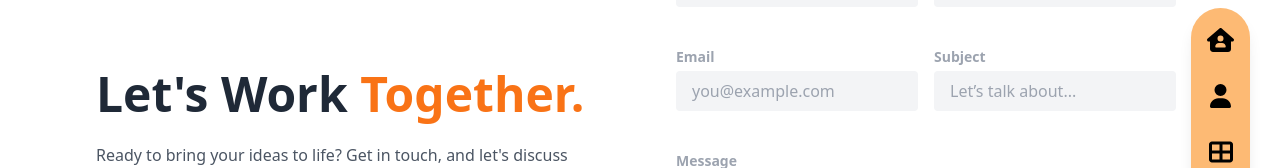
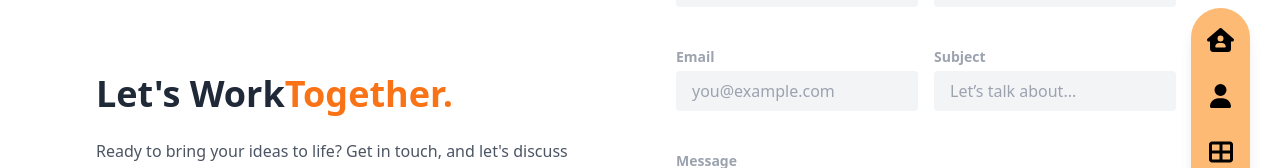
Before and after one commit to MBEDOBE/dkm, a React (Vite) app: page /contact in a window 1280 px wide. Shown: the part 276-444 px from the top of the page. Built offline with nearby package versions, Linux system fonts and the light colour scheme.

Commit message:
contact form updates

```diff
--- a/src/pages/contact/Contact.jsx
+++ b/src/pages/contact/Contact.jsx
@@ -122,7 +122,7 @@ const Contact = () => {
           animate={{ opacity: 1, x: 0 }}
           transition={{ duration: 0.6, delay: 0.2, type: "spring" }}
         >
-          <h1 className="">
+          <h1 className="flex text-2xl md:text-4xl">
             <span className="">Let&apos;s Work </span>
             <span className="text-orange-500">Together.</span>
           </h1>
```
